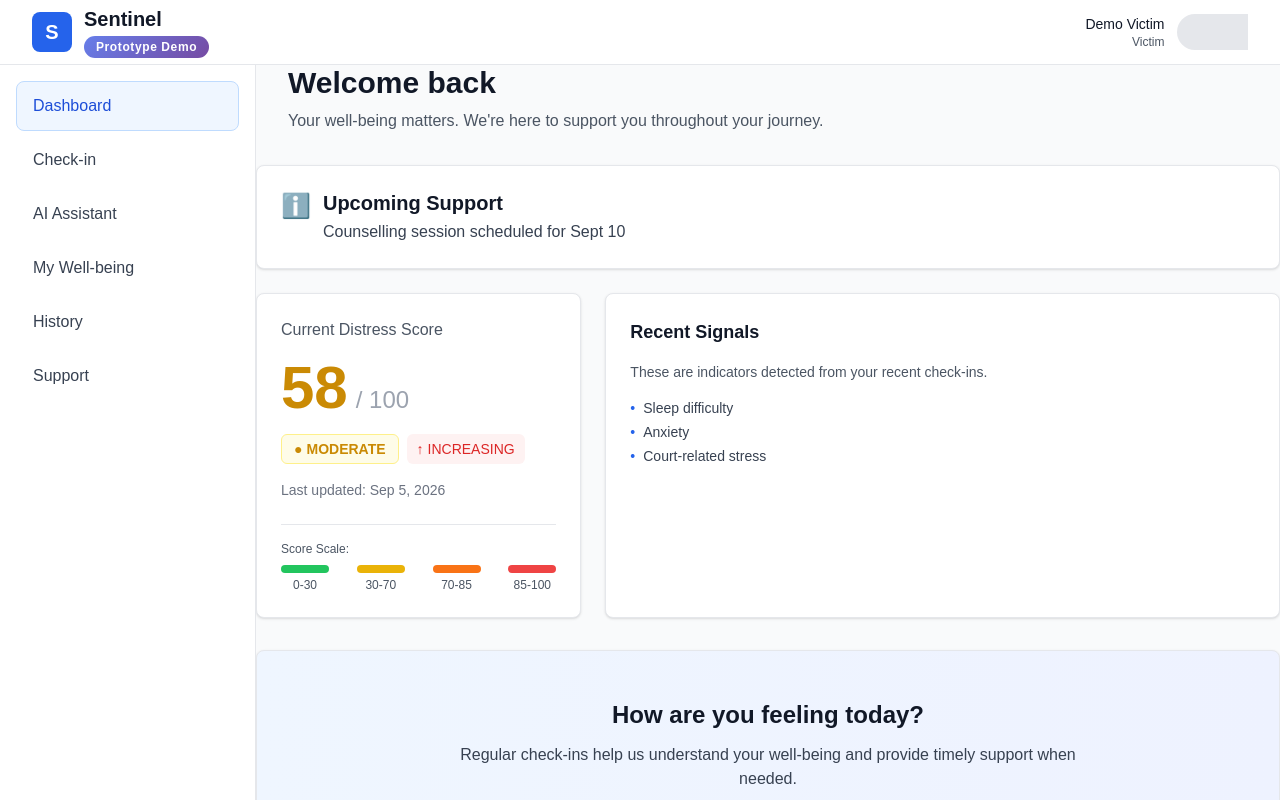
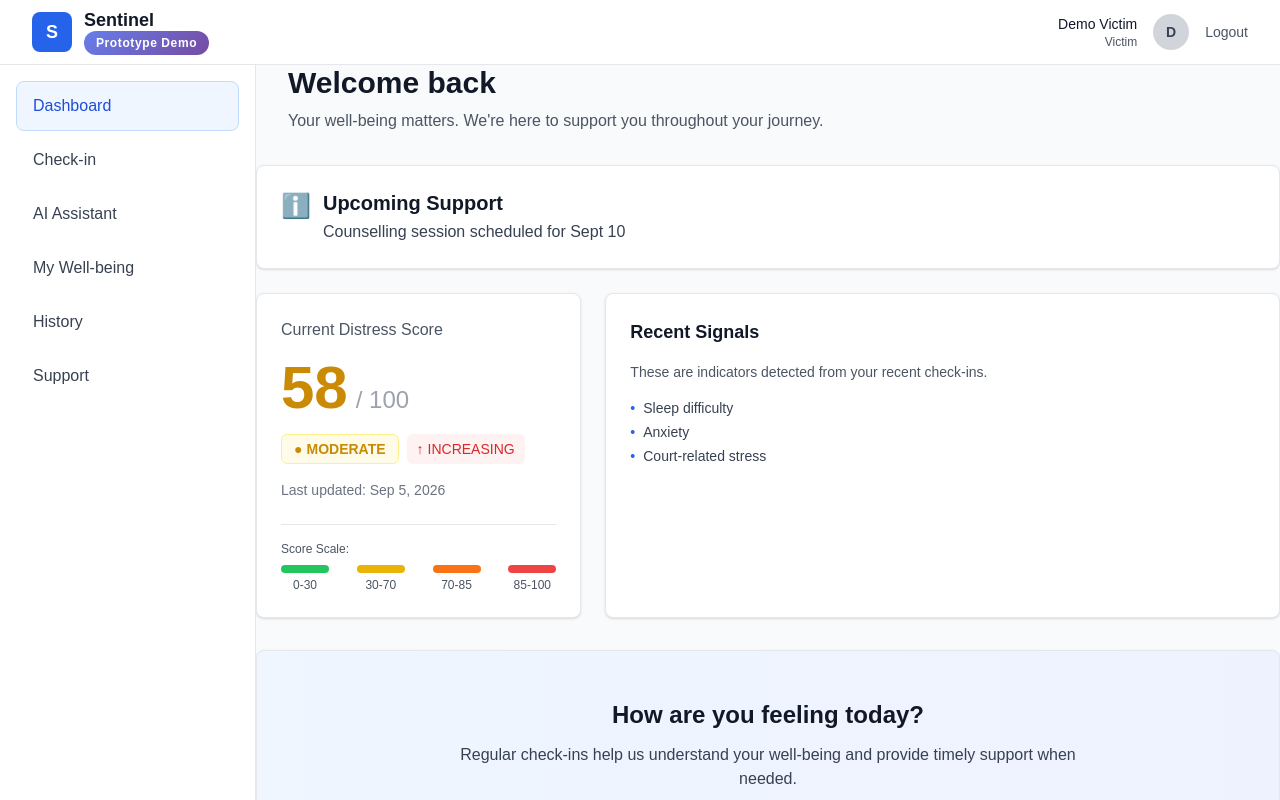
Before and after one commit to MohammedQadeer2/victim-wellbeing-early-warning-system, a Next.js app: page /victim in a window 1280 px wide. Shown: the top 800 px of the page. Built offline with nearby package versions, Linux system fonts and the light colour scheme.

Commit message:
style: redesign navbar to match clean reference design with proper spacing and alignment

```diff
--- a/components/layout/Navbar.tsx
+++ b/components/layout/Navbar.tsx
@@ -24,66 +24,60 @@ export function Navbar({ userName, userRole, showDemo = true, onLogoClick }: Nav
 
   return (
     <nav className="bg-white border-b border-gray-200 sticky top-0 z-40">
-      <div className="px-2 sm:px-4 md:px-6 lg:px-8">
-        <div className="flex justify-between items-center h-16 min-w-0 overflow-x-auto">
-          {/* Logo and title */}
-          <div className="flex items-center">
-            {/* Mobile: Logo triggers sidebar */}
-            <div className="lg:hidden">
-              <button
-                onClick={onLogoClick}
-                data-logo-trigger
-                className="flex items-center space-x-1 sm:space-x-2 md:space-x-3 focus:outline-none"
-                aria-label="Toggle menu"
-              >
-                <div className="w-8 h-8 sm:w-10 sm:h-10 bg-blue-600 rounded-lg flex items-center justify-center flex-shrink-0">
-                  <span className="text-white text-lg sm:text-xl font-bold">S</span>
-                </div>
-                <div className="hidden sm:block">
-                  <h1 className="text-lg sm:text-xl font-bold text-gray-900">Sentinel</h1>
-                  {showDemo && (
-                    <span className="demo-badge text-xs">Prototype Demo</span>
-                  )}
-                </div>
-              </button>
-            </div>
+      <div className="max-w-full px-4 sm:px-6 lg:px-8">
+        <div className="flex justify-between items-center h-16">
+          {/* LEFT: Logo + Title - Always visible */}
+          <div className="flex items-center gap-3">
+            {/* Logo Button - Mobile: triggers sidebar, Desktop: links home */}
+            <button
+              onClick={onLogoClick}
+              data-logo-trigger
+              className="lg:hidden flex items-center gap-2 focus:outline-none"
+              aria-label="Toggle menu"
+            >
+              <div className="w-10 h-10 bg-blue-600 rounded-lg flex items-center justify-center flex-shrink-0">
+                <span className="text-white text-lg font-bold">S</span>
+              </div>
+            </button>
 
-            {/* Desktop: Logo links to home */}
-            <Link href="/" className="hidden lg:flex items-center space-x-3 focus:outline-none">
+            {/* Desktop Logo Link */}
+            <Link href="/" className="hidden lg:flex items-center gap-2 focus:outline-none">
               <div className="w-10 h-10 bg-blue-600 rounded-lg flex items-center justify-center">
-                <span className="text-white text-xl font-bold">S</span>
-              </div>
-              <div>
-                <h1 className="text-xl font-bold text-gray-900">Sentinel</h1>
-                {showDemo && (
-                  <span className="demo-badge text-xs">Prototype Demo</span>
-                )}
+                <span className="text-white text-lg font-bold">S</span>
               </div>
             </Link>
+
+            {/* Title + Demo Badge */}
+            <div className="flex flex-col gap-0">
+              <h1 className="text-lg font-bold text-gray-900 leading-tight">Sentinel</h1>
+              {showDemo && (
+                <span className="demo-badge text-xs inline-w-fit">Prototype Demo</span>
+              )}
+            </div>
           </div>
 
-          {/* User info and actions */}
+          {/* RIGHT: User Info */}
           {userName && (
-            <div className="flex items-center gap-1 sm:gap-2 md:gap-3 flex-shrink-0 min-w-max">
-              {/* User info */}
-              <div className="text-right hidden sm:block">
-                <p className="text-xs sm:text-sm font-medium text-gray-900 truncate">{userName}</p>
+            <div className="flex items-center gap-4">
+              {/* User Details */}
+              <div className="text-right">
+                <p className="text-sm font-medium text-gray-900">{userName}</p>
                 {userRole && (
-                  <p className="text-xs text-gray-600 capitalize truncate">{userRole}</p>
+                  <p className="text-xs text-gray-600">{userRole}</p>
                 )}
               </div>
 
-              {/* User avatar */}
-              <div className="w-7 h-7 sm:w-9 sm:h-9 bg-gray-200 rounded-full flex items-center justify-center flex-shrink-0">
-                <span className="text-gray-600 font-medium text-xs">
+              {/* Avatar */}
+              <div className="w-9 h-9 bg-gray-300 rounded-full flex items-center justify-center flex-shrink-0">
+                <span className="text-sm font-semibold text-gray-700">
                   {userName?.charAt(0).toUpperCase()}
                 </span>
               </div>
 
-              {/* Logout button */}
+              {/* Logout */}
               <button
                 onClick={handleLogout}
-                className="text-xs sm:text-sm text-gray-600 hover:text-gray-900 transition-smooth whitespace-nowrap pl-1 sm:pl-2"
+                className="text-sm text-gray-600 hover:text-gray-900 transition-smooth"
                 aria-label="Logout"
               >
                 Logout
```
